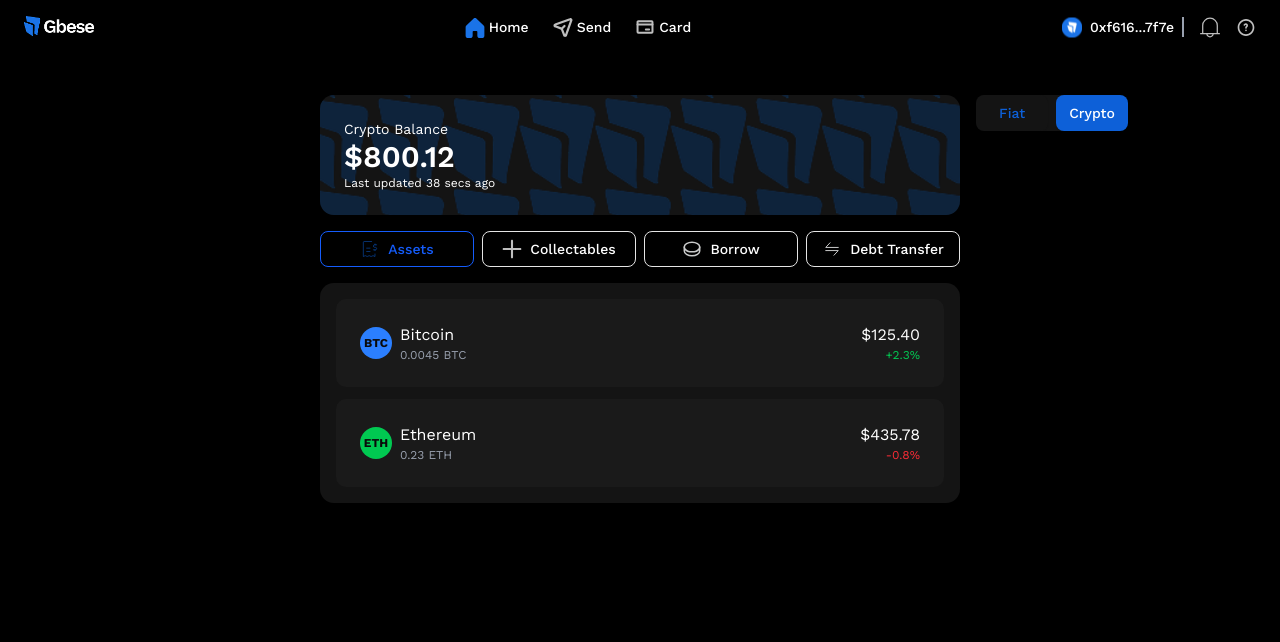
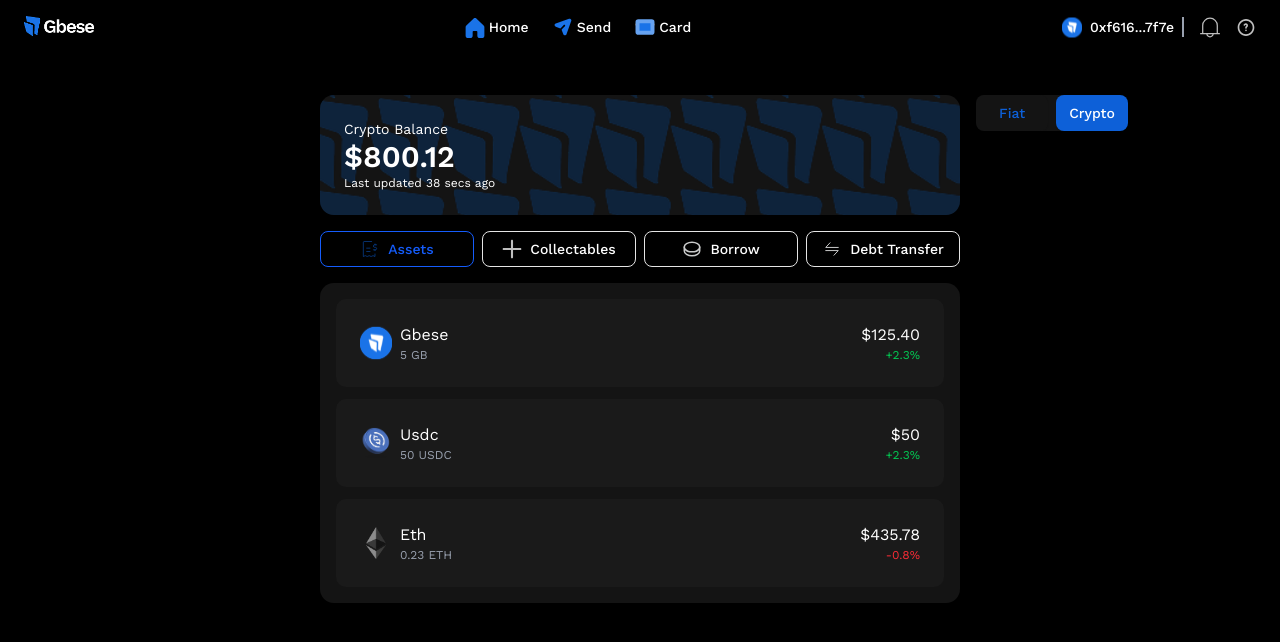
Before and after one commit to Dr-Kehn/GBESE, a Next.js app: page /w3/dashboard in a window 1280 px wide. Shown: the top 642 px of the page. Built offline with nearby package versions, Linux system fonts and the light colour scheme.

Commit message:
updated the web3 dashboard

```diff
--- a/src/components/w3/Cards/CryptoCard.tsx
+++ b/src/components/w3/Cards/CryptoCard.tsx
@@ -1,5 +1,6 @@
 "use client";
 import { useState } from "react";
+import Image from "next/image";
 
 // Main component that renders all crypto cards
 export const CryptoCards = () => {
@@ -10,11 +11,16 @@ export const CryptoCards = () => {
           <div className="bg-[#1a1a1a] rounded-lg p-6 flex justify-between">
             <div className="flex items-center gap-2">
               <div className="w-8 h-8 bg-blue-500 rounded-full flex items-center justify-center">
-                <span className="text-xs font-bold">BTC</span>
+                <Image
+                  src={"/gbese-icon.svg"}
+                  alt="gbese token"
+                  width={50}
+                  height={50}
+                />
               </div>
               <div>
-                <div className="text-white">Bitcoin</div>
-                <div className="text-gray-400 text-xs">0.0045 BTC</div>
+                <div className="text-white">Gbese</div>
+                <div className="text-gray-400 text-xs">5 GB</div>
               </div>
             </div>
             <div className="text-right">
@@ -25,11 +31,27 @@ export const CryptoCards = () => {
 
           <div className="bg-[#1a1a1a] rounded-lg p-6 flex justify-between">
             <div className="flex items-center gap-2">
-              <div className="w-8 h-8 bg-green-500 rounded-full flex items-center justify-center">
-                <span className="text-xs font-bold">ETH</span>
+              <div className="w-8 h-8 rounded-full flex items-center justify-center">
+                <Image src={"/USDC.webp"} alt="usdc" width={60} height={60} />
               </div>
               <div>
-                <div className="text-white">Ethereum</div>
+                <div className="text-white">Usdc</div>
+                <div className="text-gray-400 text-xs">50 USDC</div>
+              </div>
+            </div>
+            <div className="text-right">
+              <div className="text-white">$50</div>
+              <div className="text-green-500 text-xs">+2.3%</div>
+            </div>
+          </div>
+
+          <div className="bg-[#1a1a1a] rounded-lg p-6 flex justify-between">
+            <div className="flex items-center gap-2">
+              <div className="w-8 h-8 rounded-full flex items-center justify-center">
+                <Image src={"/eth-logo.png"} alt="usdc" width={60} height={60} />
+              </div>
+              <div>
+                <div className="text-white">Eth</div>
                 <div className="text-gray-400 text-xs">0.23 ETH</div>
               </div>
             </div>
--- a/src/components/w3/Nav/NavBar.tsx
+++ b/src/components/w3/Nav/NavBar.tsx
@@ -59,13 +59,13 @@ export default function NavBar() {
           iconActive="/Home-active.svg"
         />
         <NavItem
-          href="/w3/send"
+          href="/w3/dashboard"
           label="Send"
           icon="/send.svg"
           iconActive="/send-active.svg"
         />
         <NavItem
-          href="/w3/card"
+          href="/w3/dashboard"
           label="Card"
           icon="/card.svg"
           iconActive="/card-active.svg"
```
Also changed, not shown: public/USDC.webp (added), public/eth-logo.png (added).
